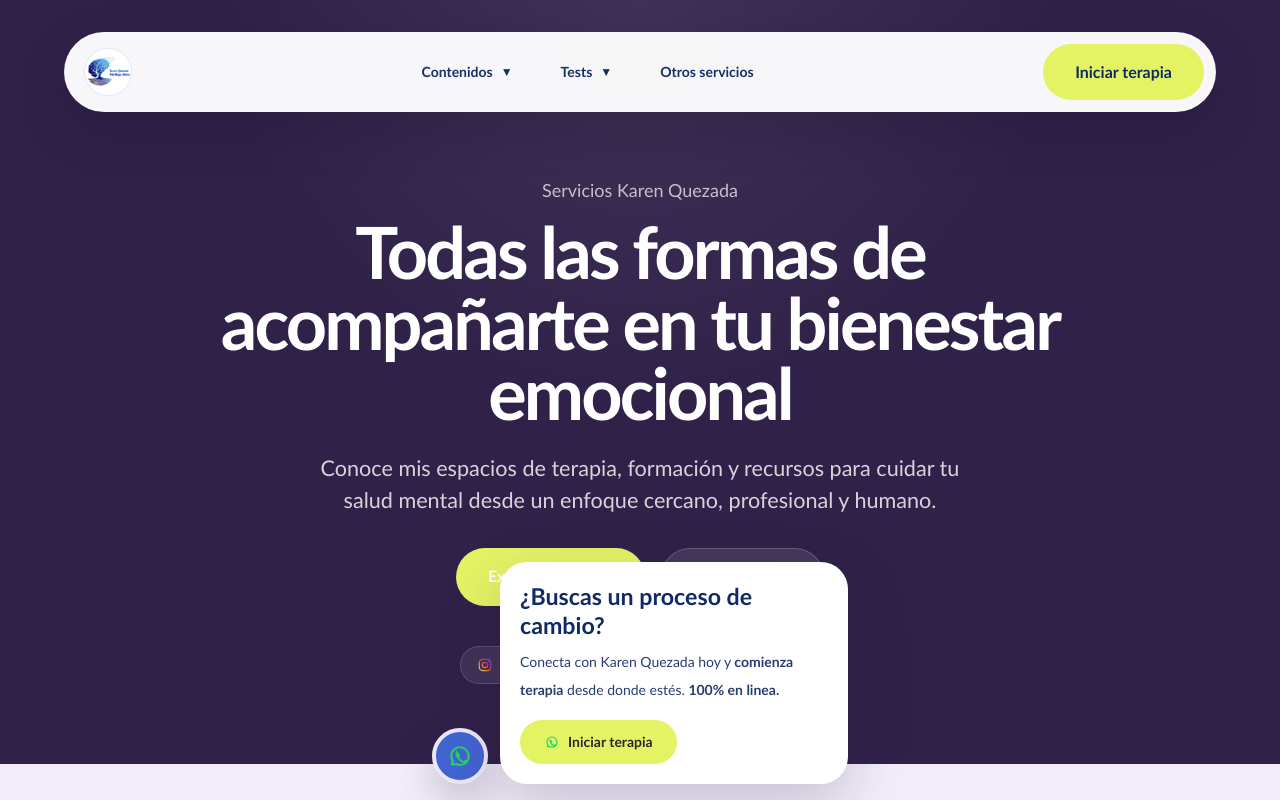
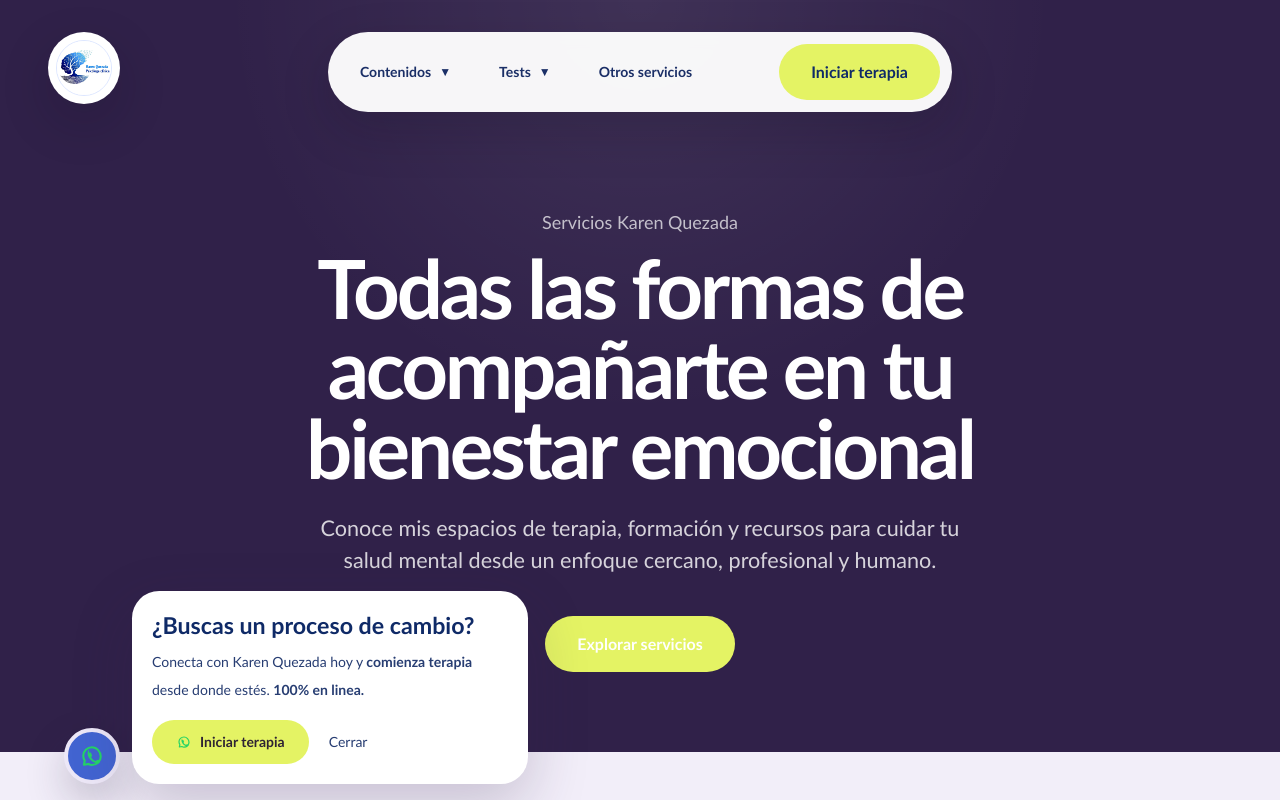
Before and after one commit to AdrianGL18/psicologia-landing, a Next.js app: page / in a window 1280 px wide. Shown: the top 800 px of the page. Built offline with nearby package versions, Linux system fonts and the light colour scheme.

Commit message:
Refine hero layout and floating CTA

```diff
--- /dev/null
+++ b/src/app/floating-cta.tsx
@@ -0,0 +1,65 @@
+"use client";
+
+import { useState } from "react";
+
+function WhatsAppIcon({ className = "h-4 w-4" }: { className?: string }) {
+  return (
+    <svg viewBox="0 0 24 24" fill="none" className={className} aria-hidden="true">
+      <path
+        d="M12 4.5C7.86 4.5 4.5 7.74 4.5 11.75C4.5 13.28 4.99 14.7 5.83 15.87L5.04 19.5L8.83 18.78C9.94 19.46 10.94 19.75 12 19.75C16.14 19.75 19.5 16.51 19.5 12.5C19.5 8.49 16.14 4.5 12 4.5Z"
+        stroke="#25D366"
+        strokeWidth="1.8"
+        strokeLinejoin="round"
+      />
+      <path
+        d="M9.4 9.5C9.6 9.1 9.78 9.08 10.02 9.09C10.21 9.1 10.43 9.09 10.64 9.09C10.8 9.09 11.05 9.03 11.28 9.58C11.51 10.13 12.06 11.48 12.1 11.57C12.14 11.66 12.17 11.77 12.1 11.88C12.03 11.99 11.99 12.06 11.85 12.22C11.71 12.38 11.56 12.58 11.44 12.71C11.33 12.84 11.22 12.98 11.37 13.22C11.53 13.46 12.06 14.29 12.82 14.97C13.79 15.83 14.6 16.11 14.88 16.24C15.16 16.36 15.32 16.35 15.43 16.22C15.57 16.06 15.96 15.61 16.13 15.36C16.29 15.11 16.47 15.16 16.69 15.24C16.91 15.32 18.09 15.89 18.33 16.01C18.57 16.13 18.73 16.18 18.79 16.28C18.85 16.38 18.85 16.85 18.62 17.29C18.39 17.73 17.3 18.22 16.81 18.26C16.33 18.31 15.72 18.38 13.54 17.45C11.35 16.52 9.93 14.3 9.82 14.15C9.71 14 8.21 12.06 8.21 10.05C8.21 8.05 9.1 7.07 9.4 6.73"
+        fill="#25D366"
+      />
+    </svg>
+  );
+}
+
+export function FloatingCta({ whatsappHref }: { whatsappHref: string }) {
+  const [isOpen, setIsOpen] = useState(true);
+
+  if (!isOpen) {
+    return null;
+  }
+
+  return (
+    <div className="pointer-events-none fixed inset-x-0 bottom-4 z-40 hidden px-4 lg:flex lg:justify-start">
+      <div className="pointer-events-auto ml-6 flex w-full max-w-[29rem] items-end gap-3 xl:ml-12">
+        <div className="flex h-14 w-14 items-center justify-center rounded-full border-4 border-[#ece7f7] bg-[#4264d1] shadow-[0_18px_40px_rgba(48,33,73,0.24)]">
+          <WhatsAppIcon className="h-7 w-7" />
+        </div>
+        <div className="flex-1 rounded-[1.7rem] bg-white p-5 shadow-[0_22px_60px_rgba(48,33,73,0.22)]">
+          <p className="text-[1.45rem] font-semibold leading-tight text-[#0f2a67]">
+            ¿Buscas un proceso de cambio?
+          </p>
+          <p className="mt-2 text-sm leading-7 text-[#273d72]">
+            Conecta con Karen Quezada hoy y <strong>comienza terapia</strong> desde donde
+            estés. <strong>100% en linea.</strong>
+          </p>
+          <div className="mt-4 flex items-center gap-5">
+            <a
+              href={whatsappHref}
+              target="_blank"
+              rel="noreferrer"
+              className="inline-flex items-center gap-2 rounded-full bg-[var(--color-lime)] px-6 py-3 text-sm font-semibold text-[#182247] transition hover:bg-[#dced63]"
+            >
+              <WhatsAppIcon className="h-4 w-4" />
+              Iniciar terapia
+            </a>
+            <button
+              type="button"
+              onClick={() => setIsOpen(false)}
+              className="text-sm font-medium text-[#273d72] transition hover:text-[#0f2a67]"
+            >
+              Cerrar
+            </button>
+          </div>
+        </div>
+      </div>
+    </div>
+  );
+}
--- a/src/app/page.tsx
+++ b/src/app/page.tsx
@@ -1,4 +1,5 @@
 import Image from "next/image";
+import { FloatingCta } from "./floating-cta";
 import { MobileNav } from "./mobile-nav";
 import { NavDropdown } from "./nav-dropdown";
 import logoKarenQuezada from "../../imagenes/88198844_182691326484814_762856053707636736_n.jpg";
@@ -170,9 +171,21 @@ export default function Home() {
       <section className="relative overflow-hidden bg-[#302149] text-white">
         <div className="absolute inset-0 bg-[radial-gradient(circle_at_top_center,rgba(255,255,255,0.08),transparent_42%)]" />
         <div className="relative mx-auto max-w-7xl px-5 pt-5 pb-14 sm:px-8 lg:px-12 lg:pt-8 lg:pb-20">
-          <header className="mx-auto flex max-w-6xl justify-center">
-            <nav className="flex w-full max-w-6xl items-center justify-between rounded-[2rem] bg-white/96 p-4 text-[#0f2a67] shadow-[0_18px_50px_rgba(14,12,27,0.18)] backdrop-blur md:rounded-full md:px-3 md:py-3">
-              <div className="flex items-center gap-3 pl-1 md:pl-2">
+          <header className="relative min-h-[6rem]">
+            <a
+              href="#top"
+              className="absolute left-0 top-0 hidden h-18 w-18 items-center justify-center rounded-full bg-white shadow-[0_18px_50px_rgba(14,12,27,0.18)] lg:flex"
+            >
+              <div className="h-14 w-14 overflow-hidden rounded-full border border-[#dce6ff] bg-white">
+                <Image
+                  src={logoKarenQuezada}
+                  alt="Logo de Karen Quezada"
+                  className="h-full w-full object-cover"
+                />
+              </div>
+            </a>
+            <nav className="mx-auto flex w-full max-w-[39rem] items-center justify-between rounded-[2rem] bg-white/96 p-4 text-[#0f2a67] shadow-[0_18px_50px_rgba(14,12,27,0.18)] backdrop-blur md:rounded-full md:px-3 md:py-3">
+              <div className="flex items-center gap-3 pl-1 md:hidden">
                 <div className="h-12 w-12 overflow-hidden rounded-full border border-[#dce6ff] bg-white">
                   <Image
                     src={logoKarenQuezada}
@@ -205,9 +218,9 @@ export default function Home() {
             </nav>
           </header>
 
-          <div className="mx-auto mt-12 max-w-4xl text-center lg:mt-16">
+          <div className="mx-auto mt-16 max-w-4xl text-center lg:mt-20">
             <p className="text-base text-white/70 sm:text-lg">Servicios Karen Quezada</p>
-            <h1 className="mt-3 font-sans text-5xl font-semibold leading-[0.98] tracking-[-0.04em] text-white sm:text-6xl lg:text-7xl">
+            <h1 className="mt-3 font-sans text-5xl font-semibold leading-[0.98] tracking-[-0.04em] text-white sm:text-6xl lg:text-[5.1rem]">
               Todas las formas de acompañarte en tu bienestar emocional
             </h1>
             <p className="mx-auto mt-6 max-w-2xl text-lg leading-8 text-white/80 sm:text-[1.35rem]">
@@ -215,40 +228,15 @@ export default function Home() {
               desde un enfoque cercano, profesional y humano.
             </p>
 
-            <div className="mt-8 flex justify-center">
-              <div className="flex w-full max-w-sm flex-col gap-4 sm:w-auto sm:flex-row">
+            <div className="mt-10 flex justify-center">
+              <div className="flex w-full max-w-xs flex-col gap-4 sm:w-auto sm:flex-row">
                 <a
                   href="#otros-servicios"
                   className="rounded-full bg-[var(--color-lime)] px-8 py-4 text-center text-base font-semibold text-[#182247] transition hover:bg-[#dced63]"
                 >
                   Explorar servicios
                 </a>
-                <a
-                  href={whatsappHref}
-                  target="_blank"
-                  rel="noreferrer"
-                  className="rounded-full border border-white/18 bg-white/10 px-8 py-4 text-center text-base font-semibold text-white transition hover:bg-white/18"
-                >
-                  Iniciar terapia
-                </a>
               </div>
-            </div>
-          </div>
-
-          <div className="mx-auto mt-10 flex max-w-4xl justify-center">
-            <div className="flex flex-wrap items-center justify-center gap-3 text-sm font-semibold text-white/80">
-              {socialLinks.map((link) => (
-                <a
-                  key={link.label}
-                  href={link.href}
-                  target="_blank"
-                  rel="noreferrer"
-                  className="inline-flex items-center gap-2 rounded-full border border-white/14 bg-white/8 px-4 py-2 transition hover:bg-white/12"
-                >
-                  <SocialIcon kind={link.icon} />
-                  {link.label}
-                </a>
-              ))}
             </div>
           </div>
         </div>
@@ -543,33 +531,7 @@ export default function Home() {
         </div>
       </footer>
 
-      <div className="pointer-events-none fixed inset-x-0 bottom-4 z-40 hidden justify-center px-4 lg:flex">
-        <div className="pointer-events-auto flex w-full max-w-[26rem] items-end gap-3">
-          <div className="flex h-14 w-14 items-center justify-center rounded-full border-4 border-[#ece7f7] bg-[#4264d1] shadow-[0_18px_40px_rgba(48,33,73,0.24)]">
-            <SocialIcon kind="whatsapp" className="h-7 w-7" />
-          </div>
-          <div className="flex-1 rounded-[1.7rem] bg-white p-5 shadow-[0_22px_60px_rgba(48,33,73,0.22)]">
-            <p className="text-[1.45rem] font-semibold leading-tight text-[#0f2a67]">
-              ¿Buscas un proceso de cambio?
-            </p>
-            <p className="mt-2 text-sm leading-7 text-[#273d72]">
-              Conecta con Karen Quezada hoy y <strong>comienza terapia</strong> desde donde
-              estés. <strong>100% en linea.</strong>
-            </p>
-            <div className="mt-4">
-              <a
-                href={whatsappHref}
-                target="_blank"
-                rel="noreferrer"
-                className="inline-flex items-center gap-2 rounded-full bg-[var(--color-lime)] px-6 py-3 text-sm font-semibold text-[#182247] transition hover:bg-[#dced63]"
-              >
-                <SocialIcon kind="whatsapp" className="h-4 w-4" />
-                Iniciar terapia
-              </a>
-            </div>
-          </div>
-        </div>
-      </div>
+      <FloatingCta whatsappHref={whatsappHref} />
     </main>
   );
 }
```
